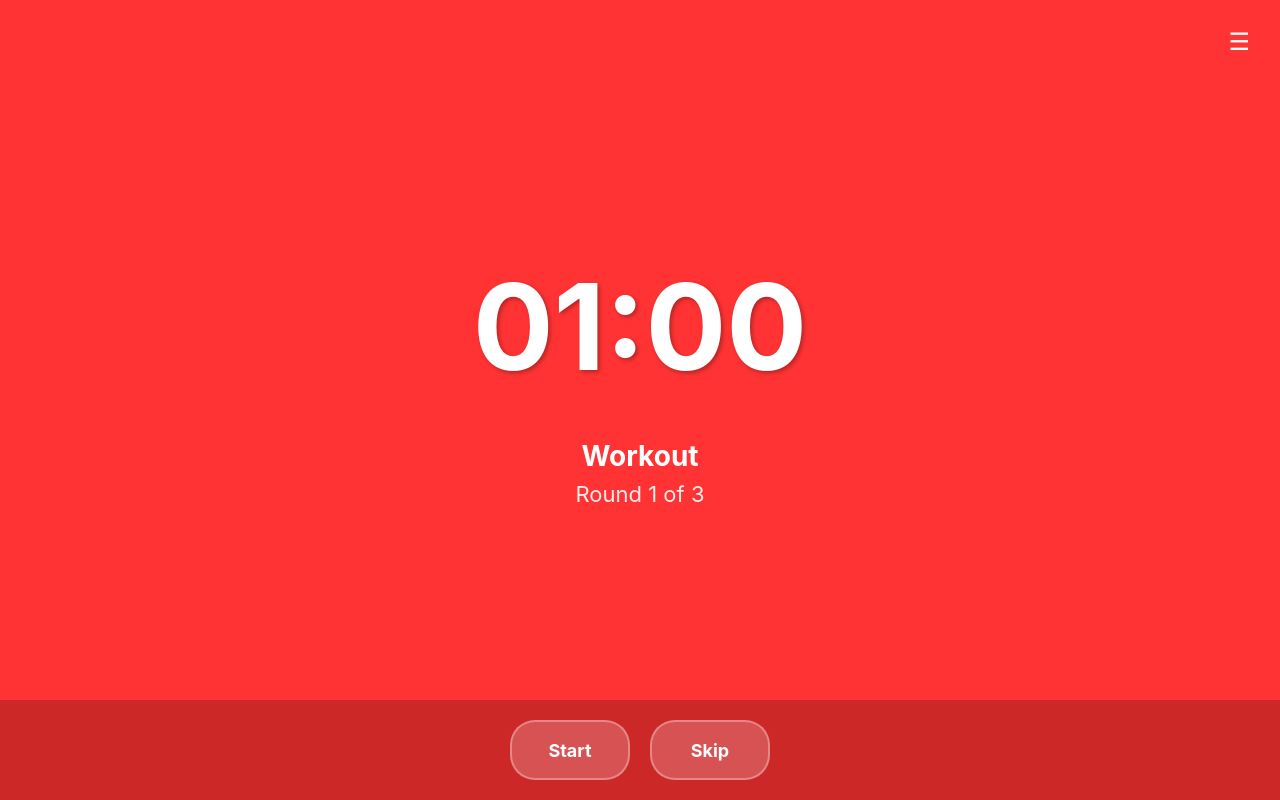
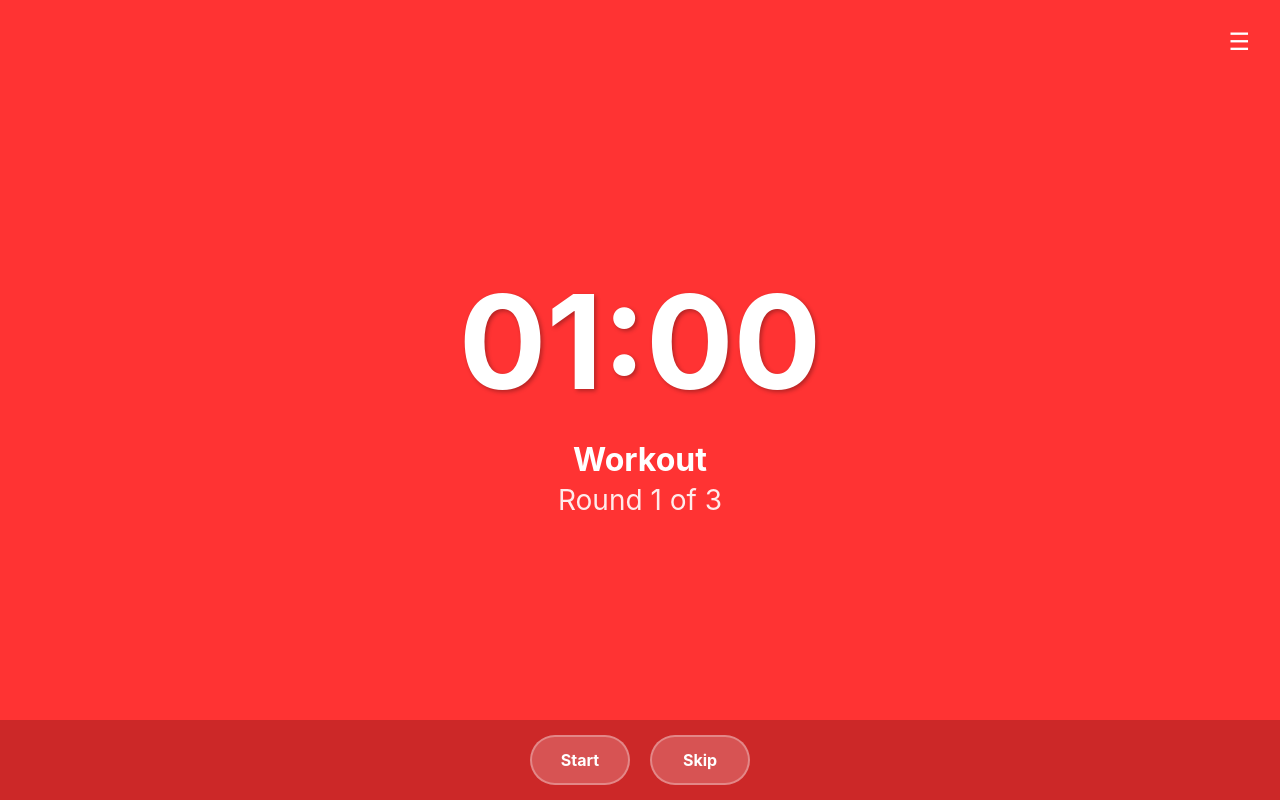
Before and after one commit to yosilevy/workout-timer, a React (Create React App) app: page / in a window 1280 px wide. Built offline with nearby package versions, Linux system fonts and the light colour scheme.

Commit message:
Updates to font sizes, version number and rounds input

```diff
--- a/src/App.css
+++ b/src/App.css
@@ -64,6 +64,8 @@
   z-index: 100;
   overflow-y: auto;
   animation: slideIn 0.3s ease-out;
+  display: flex;
+  flex-direction: column;
 }
 
 @keyframes slideIn {
@@ -136,6 +138,15 @@
   background: #0056b3;
 }
 
+.version-info {
+  margin-top: auto;
+  padding: 15px 0;
+  text-align: center;
+  color: #999;
+  font-size: 12px;
+  border-top: 1px solid #eee;
+}
+
 @media (max-width: 600px) {
   .settings-panel {
     max-width: 100%;
--- a/src/App.tsx
+++ b/src/App.tsx
@@ -3,9 +3,13 @@ import { Timer } from './components/Timer';
 import TimeInput from './components/TimeInput';
 import './App.css';
 
+// App version - update this when making significant changes
+const APP_VERSION = '1.1.0';
+
 function App() {
   const [showSettings, setShowSettings] = useState(false);
   const [rounds, setRounds] = useState(3);
+  const [roundsInput, setRoundsInput] = useState('3'); // New state for input value
   const [workMinutes, setWorkMinutes] = useState(1);
   const [workSeconds, setWorkSeconds] = useState(0);
   const [restMinutes, setRestMinutes] = useState(0);
@@ -19,10 +23,31 @@ function App() {
     setShowSettings(!showSettings);
   };
 
+  const validateAndSaveRounds = () => {
+    const parsedRounds = parseInt(roundsInput);
+    if (!isNaN(parsedRounds) && parsedRounds >= 1 && parsedRounds <= 20) {
+      setRounds(parsedRounds);
+      return true;
+    } else {
+      // Reset to valid value
+      setRoundsInput(rounds.toString());
+      return false;
+    }
+  };
+
   const handleStartWorkout = () => {
-    // Increment key to force Timer component to reset
-    setKey(prevKey => prevKey + 1);
-    // Close settings panel
+    // Validate rounds before starting
+    if (validateAndSaveRounds()) {
+      // Increment key to force Timer component to reset
+      setKey(prevKey => prevKey + 1);
+      // Close settings panel
+      setShowSettings(false);
+    }
+  };
+
+  const handleCloseSettings = () => {
+    // Validate rounds before closing
+    validateAndSaveRounds();
     setShowSettings(false);
   };
 
@@ -45,8 +70,8 @@ function App() {
               type="number"
               min="1"
               max="20"
-              value={rounds}
-              onChange={(e) => setRounds(parseInt(e.target.value) || 1)}
+              value={roundsInput}
+              onChange={(e) => setRoundsInput(e.target.value)}
             />
           </div>
           <div className="settings-group">
@@ -70,9 +95,10 @@ function App() {
           <button className="start-workout-button" onClick={handleStartWorkout}>
             Start Workout
           </button>
-          <button className="close-settings" onClick={handleSettingsClick}>
+          <button className="close-settings" onClick={handleCloseSettings}>
             Close Settings
           </button>
+          <div className="version-info">v{APP_VERSION}</div>
         </div>
       )}
     </div>
--- a/src/components/Timer.css
+++ b/src/components/Timer.css
@@ -16,6 +16,7 @@
   padding: 20px;
   position: relative;
   transition: background-color 0.3s ease;
+  overflow: hidden;
 }
 
 .settings-button {
@@ -45,34 +46,40 @@
   top: 50%;
   left: 50%;
   transform: translate(-50%, -50%);
-  width: 100%;
+  width: 80%;
+  max-width: 600px;
   z-index: 1;
+  transition: all 0.3s ease;
 }
 
 .timer-display {
-  font-size: 120px;
+  font-size: min(40vw, 150px);
   font-weight: bold;
   color: white;
   text-shadow: 2px 2px 4px rgba(0, 0, 0, 0.3);
-  margin-bottom: 40px;
+  margin-bottom: 20px;
   text-align: center;
+  transition: font-size 0.3s ease;
 }
 
 .timer-status {
   text-align: center;
   color: white;
-  margin-bottom: 40px;
+  margin-bottom: 20px;
+  transition: transform 0.3s ease;
 }
 
 .phase {
-  font-size: 28px;
+  font-size: min(9vw, 36px);
   font-weight: bold;
-  margin-bottom: 8px;
+  margin-bottom: 4px;
+  transition: font-size 0.3s ease;
 }
 
 .round {
-  font-size: 22px;
+  font-size: min(8vw, 30px);
   opacity: 0.9;
+  transition: font-size 0.3s ease;
 }
 
 .timer-controls {
@@ -130,17 +137,79 @@
   }
 }
 
-@media (max-width: 600px) {
+/* Landscape orientation */
+@media screen and (orientation: landscape) {
+  .timer-content {
+    width: 80%;
+    max-width: 80%;
+  }
+
   .timer-display {
-    font-size: 8rem;
+    font-size: min(25vw, 130px);
+  }
+
+  .phase {
+    font-size: min(6vw, 32px);
   }
 
   .round {
-    font-size: 2rem;
+    font-size: min(5vw, 28px);
+  }
+
+  .timer-controls {
+    padding: 15px;
+  }
+
+  .control-button {
+    padding: 12px 25px;
+    font-size: 16px;
+    min-width: 100px;
+    height: 50px;
+  }
+}
+
+/* Small landscape screens */
+@media screen and (orientation: landscape) and (max-height: 500px) {
+  .timer-content {
+    width: 80%;
+    max-width: 80%;
+  }
+
+  .timer-display {
+    font-size: min(20vw, 120px);
   }
 
   .phase {
-    font-size: 1.8rem;
+    font-size: min(5vw, 28px);
+  }
+
+  .round {
+    font-size: min(4vw, 24px);
+  }
+
+  .timer-controls {
+    padding: 10px;
+  }
+
+  .control-button {
+    padding: 10px 20px;
+    font-size: 14px;
+    min-width: 90px;
+    height: 40px;
+  }
+}
+
+@media (max-width: 600px) {
+  .timer-display {
+    font-size: min(35vw, 10rem);
+  }
+
+  .round {
+    font-size: min(8vw, 2.5rem);
+  }
+
+  .phase {
+    font-size: min(7vw, 2.2rem);
   }
 
   .control-button {
```
